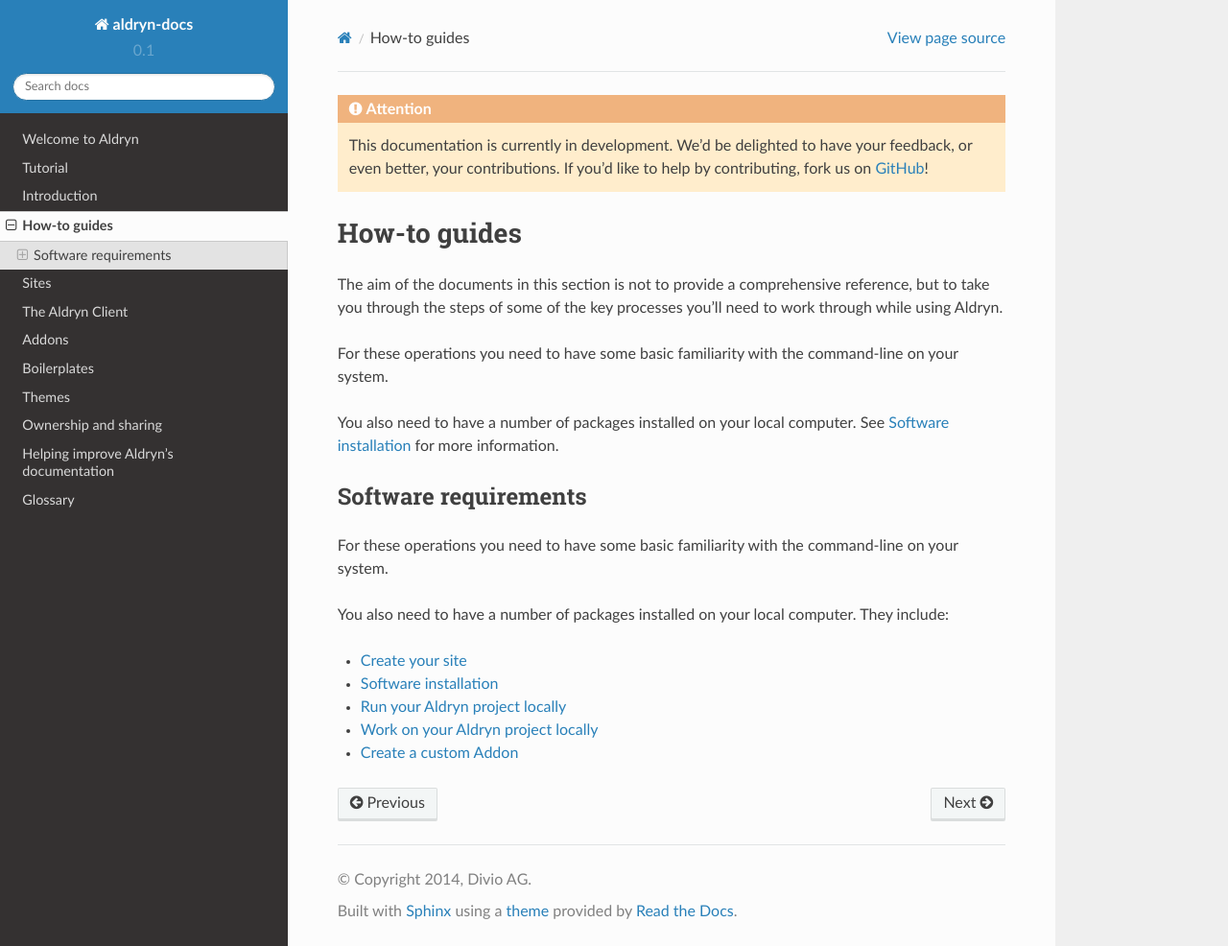
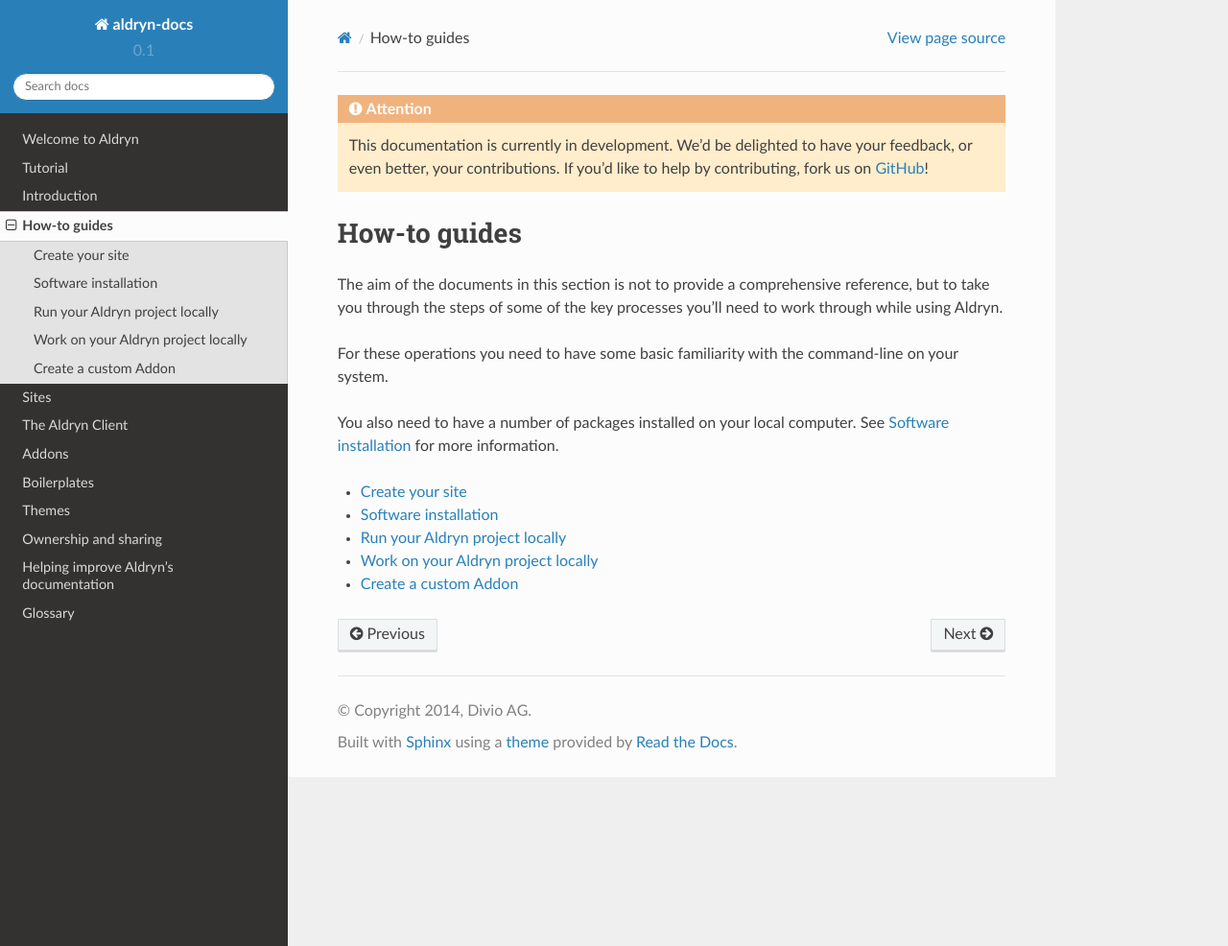
Before and after one commit to aldryn/aldryn-docs, a Sphinx documentation site: the page built from docs/how-to/index.rst, in a window 1280 px wide and 986 px high. Shown: the whole window at 96% size. Built offline with Sphinx 7.4.7 and the Read the Docs theme 2.0.0, drawn with Linux system fonts in a browser that asks for light colours.

```diff
--- a/docs/how-to/index.rst
+++ b/docs/how-to/index.rst
@@ -14,15 +14,6 @@
 
 You also need to have a number of packages installed on your local computer. See :ref:`local_development_installation` for more information.
 
-
-*********************
-Software requirements
-*********************
-
-For these operations you need to have some basic familiarity with the command-line on your system.
-
-You also need to have a number of packages installed on your local computer. They include:
-
 .. toctree::
     :maxdepth: 1
 
```
